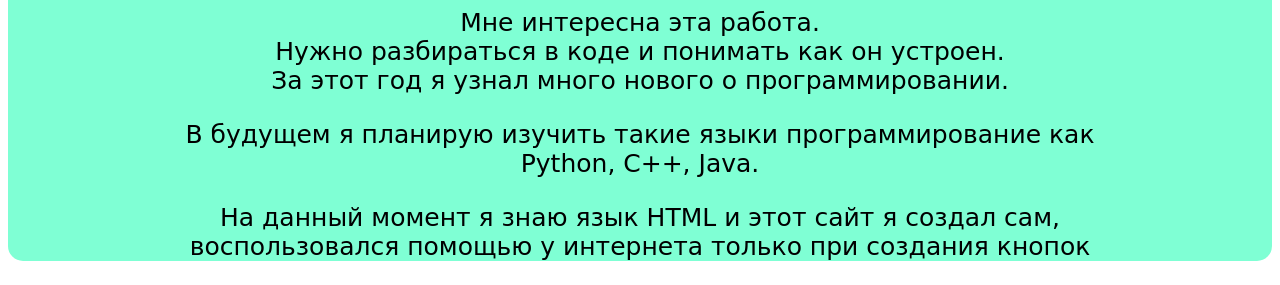
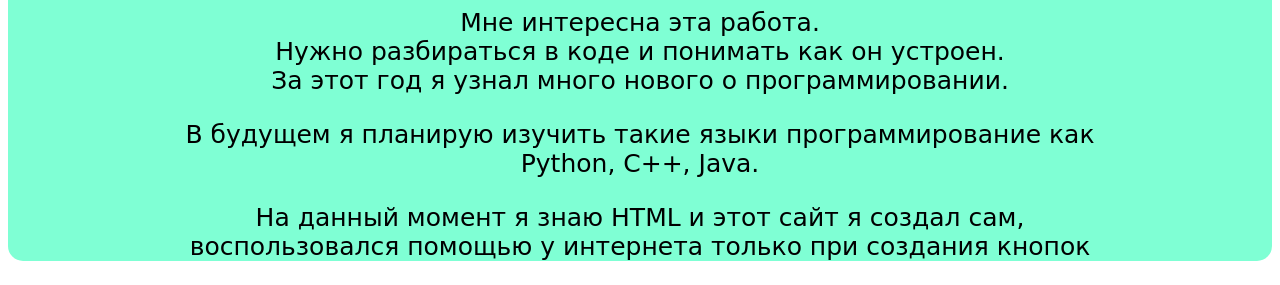
Before and after one commit to artee12664/my-project, a plain HTML site: page IT.html in a window 1280 px wide. Shown: the part 190-475 px from the top of the page. Drawn offline with Linux system fonts and the light colour scheme.

Commit message:
Update IT.html

```diff
--- a/IT.html
+++ b/IT.html
@@ -11,7 +11,7 @@
       <h1>Почему я увлёкся<br>программированием?</h1>
       <p>Мне интересна эта работа.<br>Нужно разбираться в коде и понимать как он устроен.<br>За этот год я узнал много нового о программировании.</p>
       <p>В будущем я планирую изучить такие языки программирование как<br>Python, C++, Java.</p>
-      <p>На данный момент я знаю язык HTML и этот сайт я создал сам,<br>воспользовался помощью у интернета только при создания кнопок</p>
+      <p>На данный момент я знаю HTML и этот сайт я создал сам,<br>воспользовался помощью у интернета только при создания кнопок</p>
     </main>
     <footer>
 	<a class="link_footer" href="">Связаться со мной</a>
```
